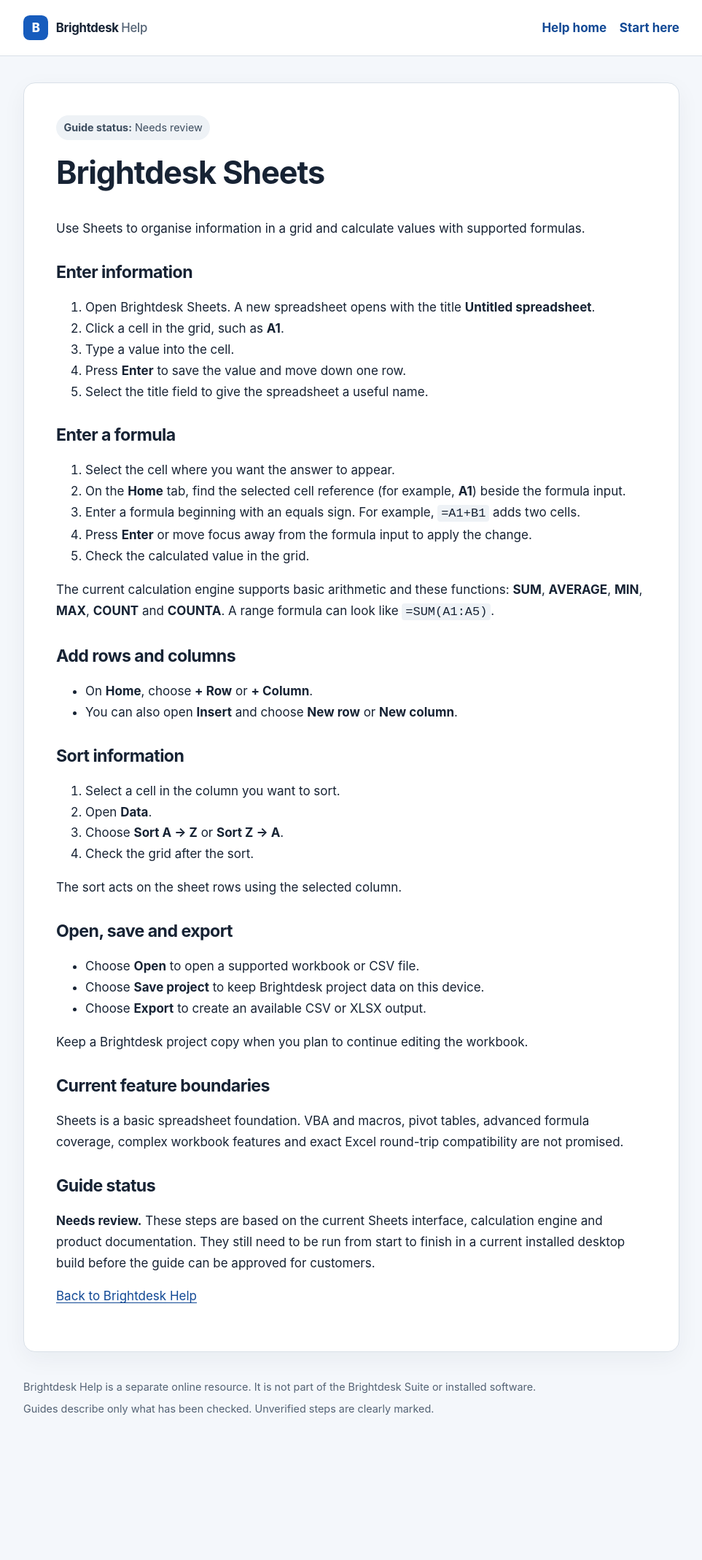
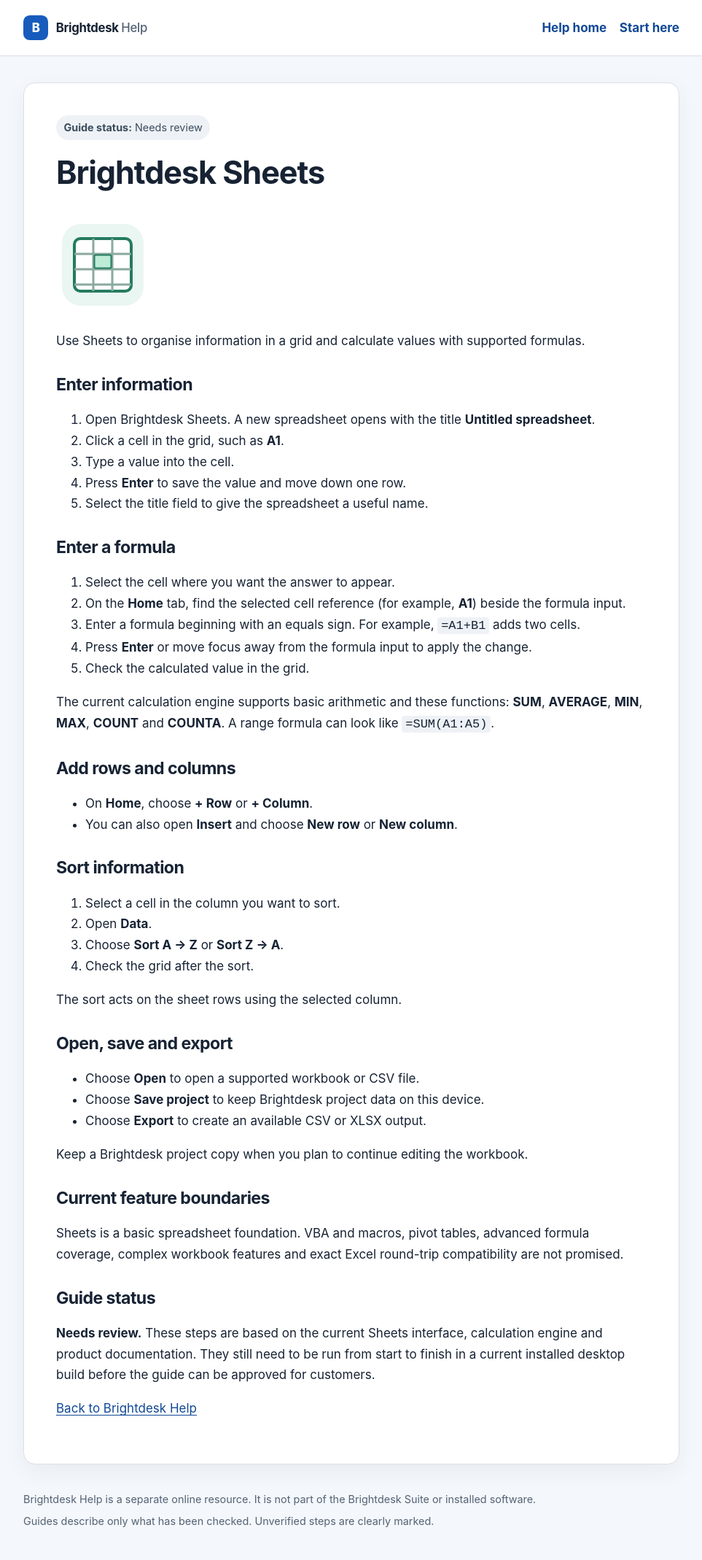
Before and after one commit to conz20/Brightdesk-Wiki, a Jekyll site: the page built from docs/products/sheets.md, in a window 1280 px wide. Shown: the whole page at 73% size, without its empty margins (158-1121 px from the left). Built offline with Jekyll 4.4.1, drawn with Linux system fonts in a browser that asks for light colours; before the commit the page ends 1984 px from its top, so only the background shows below that.

Commit message:
Add accessible Sheets icon to its Help guide

```diff
--- a/docs/products/sheets.md
+++ b/docs/products/sheets.md
@@ -7,6 +7,8 @@ permalink: /products/sheets.html
 ---
 
 # Brightdesk Sheets
+
+![Brightdesk Sheets product icon](../assets/images/product-icons/sheets.svg){: .product-guide-icon }
 
 Use Sheets to organise information in a grid and calculate values with supported formulas.
 
```
